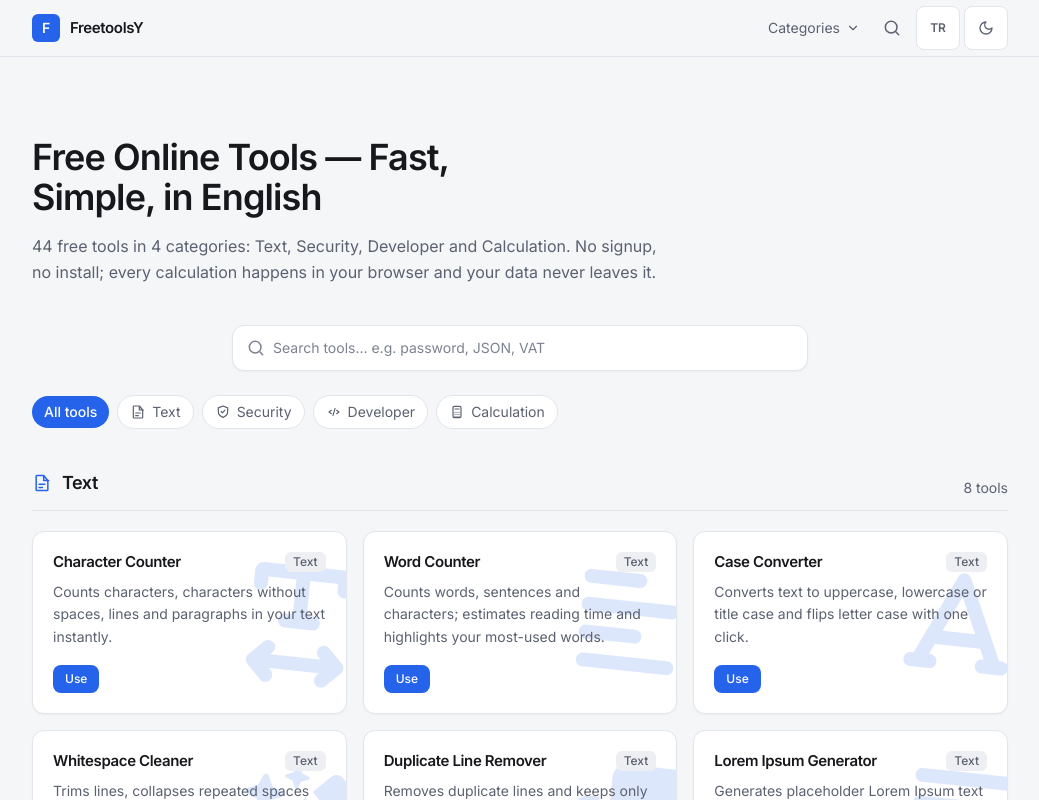
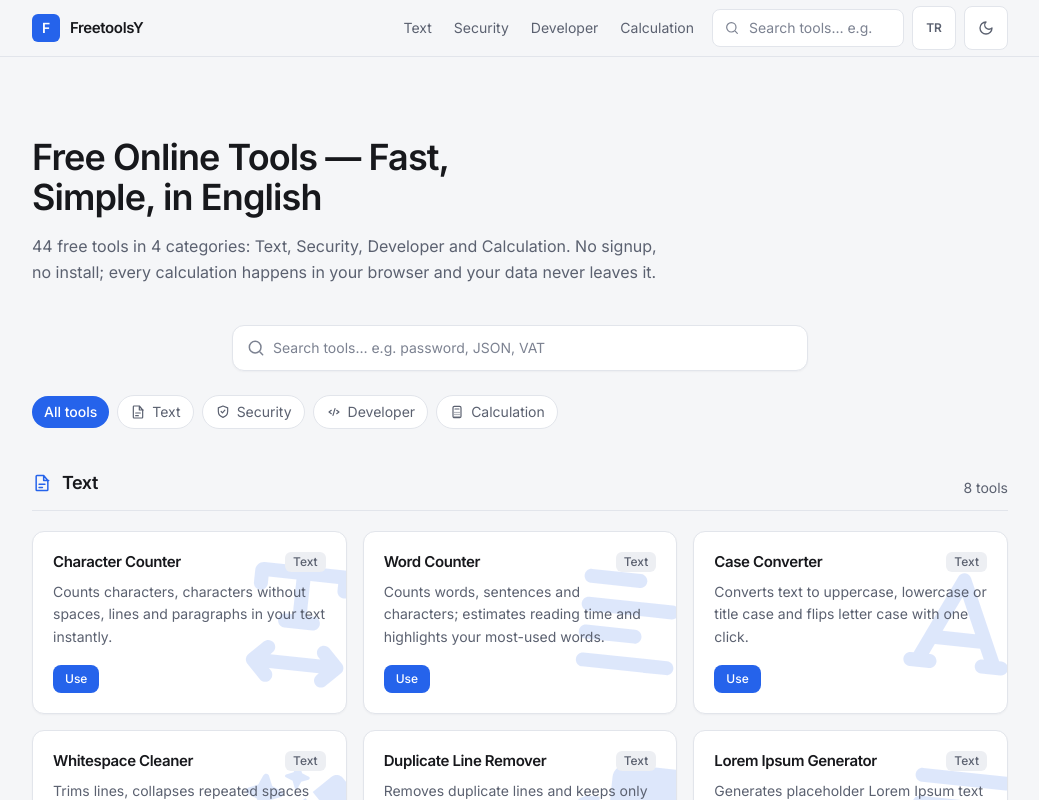
Before and after one commit to 4min-prog/freetoolsy, a Next.js app: page /en in a window 1280 px wide. Shown: the top 800 px of the page, without its empty margins (120-1159 px from the left). Built offline with nearby package versions, Linux system fonts and the light colour scheme.

Commit message:
Guncelle: nav'a arama cubugu (SearchBox, bagimliliksiz; Enter ile ?q= taşinir) ve kategori metin linkleri geri; mobilde icon+acilir arama paneli

```diff
--- a/components/Header.tsx
+++ b/components/Header.tsx
@@ -1,17 +1,18 @@
 "use client";
 
 import { useEffect, useRef, useState } from "react";
-import { Link, useRouter } from "@/i18n/navigation";
+import { Link } from "@/i18n/navigation";
 import { useTranslations } from "next-intl";
 import ThemeToggle from "./ThemeToggle";
 import LocaleSwitcher from "./LocaleSwitcher";
 import CategoryIcon from "./CategoryIcon";
+import SearchBox from "./SearchBox";
 import { categories } from "@/data/tools";
 
 export default function Header() {
   const [open, setOpen] = useState(false);
+  const [mobileSearchOpen, setMobileSearchOpen] = useState(false);
   const headerRef = useRef<HTMLElement>(null);
-  const router = useRouter();
   const t = useTranslations("Header");
   const tc = useTranslations("Categories");
 
@@ -22,10 +23,14 @@ export default function Header() {
         !headerRef.current.contains(event.target as Node)
       ) {
         setOpen(false);
+        setMobileSearchOpen(false);
       }
     }
     function onKeyDown(event: KeyboardEvent) {
-      if (event.key === "Escape") setOpen(false);
+      if (event.key === "Escape") {
+        setOpen(false);
+        setMobileSearchOpen(false);
+      }
     }
     document.addEventListener("pointerdown", onPointerDown);
     document.addEventListener("keydown", onKeyDown);
@@ -34,20 +39,6 @@ export default function Header() {
       document.removeEventListener("keydown", onKeyDown);
     };
   }, []);
-
-  function focusSearch() {
-    const el = document.getElementById("arac-ara");
-    if (el) {
-      el.scrollIntoView({ behavior: "smooth", block: "center" });
-      (el as HTMLInputElement).focus();
-      return;
-    }
-    router.push("/");
-    setTimeout(() => {
-      const target = document.getElementById("arac-ara");
-      (target as HTMLInputElement | null)?.focus();
-    }, 400);
-  }
 
   return (
     <header ref={headerRef} className="sticky top-0 z-50 border-b border-border bg-bg">
@@ -64,8 +55,46 @@ export default function Header() {
           </span>
         </Link>
 
-        <nav className="ml-auto flex items-center gap-1">
-          <div className="relative">
+        <nav className="ml-auto flex items-center gap-1 md:gap-2">
+          <div className="hidden lg:flex items-center gap-0.5">
+            {categories.map((category) => (
+              <Link
+                key={category.id}
+                href={`/#${category.id}`}
+                className="rounded-md px-2.5 py-1.5 text-sm text-muted transition-colors hover:text-text"
+              >
+                {tc(category.id)}
+              </Link>
+            ))}
+          </div>
+
+          <div className="relative hidden md:block w-36 xl:w-48">
+            <SearchBox placeholder={t("searchPlaceholder")} />
+          </div>
+
+          <button
+            type="button"
+            onClick={() => setMobileSearchOpen((value) => !value)}
+            aria-label={t("searchLabel")}
+            aria-expanded={mobileSearchOpen}
+            className="rounded-md p-2.5 text-muted transition-colors hover:text-text md:hidden"
+          >
+            <svg
+              viewBox="0 0 24 24"
+              fill="none"
+              stroke="currentColor"
+              strokeWidth="1.8"
+              strokeLinecap="round"
+              strokeLinejoin="round"
+              aria-hidden="true"
+              className="h-5 w-5"
+            >
+              <circle cx="11" cy="11" r="7" />
+              <path d="M20 20l-3.2-3.2" />
+            </svg>
+          </button>
+
+          <div className="relative lg:hidden">
             <button
               type="button"
               onClick={() => setOpen((value) => !value)}
@@ -113,31 +142,21 @@ export default function Header() {
             )}
           </div>
 
-          <button
-            type="button"
-            onClick={focusSearch}
-            aria-label={t("searchLabel")}
-            className="rounded-md p-2.5 text-muted transition-colors hover:text-text"
-          >
-            <svg
-              viewBox="0 0 24 24"
-              fill="none"
-              stroke="currentColor"
-              strokeWidth="1.8"
-              strokeLinecap="round"
-              strokeLinejoin="round"
-              aria-hidden="true"
-              className="h-5 w-5"
-            >
-              <circle cx="11" cy="11" r="7" />
-              <path d="M20 20l-3.2-3.2" />
-            </svg>
-          </button>
-
           <LocaleSwitcher />
           <ThemeToggle />
         </nav>
       </div>
+
+      {mobileSearchOpen && (
+        <div className="border-t border-border px-4 py-3 sm:px-6 md:hidden">
+          <SearchBox
+            autoFocus
+            placeholder={t("searchPlaceholder")}
+            onDone={() => setMobileSearchOpen(false)}
+            onEsc={() => setMobileSearchOpen(false)}
+          />
+        </div>
+      )}
     </header>
   );
 }
--- /dev/null
+++ b/components/SearchBox.tsx
@@ -0,0 +1,57 @@
+"use client";
+
+import { useState } from "react";
+import { useRouter } from "@/i18n/navigation";
+
+export default function SearchBox({
+  placeholder,
+  autoFocus,
+  onDone,
+  onEsc,
+}: {
+  placeholder: string;
+  autoFocus?: boolean;
+  onDone?: () => void;
+  onEsc?: () => void;
+}) {
+  const [q, setQ] = useState("");
+  const router = useRouter();
+
+  function submit() {
+    const query = q.trim();
+    if (!query) return;
+    onDone?.();
+    router.push(`/?q=${encodeURIComponent(query)}`);
+  }
+
+  return (
+    <div className="relative">
+      <svg
+        viewBox="0 0 24 24"
+        fill="none"
+        stroke="currentColor"
+        strokeWidth="1.8"
+        strokeLinecap="round"
+        strokeLinejoin="round"
+        aria-hidden="true"
+        className="pointer-events-none absolute left-3 top-1/2 h-4 w-4 -translate-y-1/2 text-faint"
+      >
+        <circle cx="11" cy="11" r="7" />
+        <path d="M20 20l-3.2-3.2" />
+      </svg>
+      <input
+        type="search"
+        value={q}
+        autoFocus={autoFocus}
+        onChange={(event) => setQ(event.target.value)}
+        onKeyDown={(event) => {
+          if (event.key === "Enter") submit();
+          if (event.key === "Escape") onEsc?.();
+        }}
+        placeholder={placeholder}
+        aria-label={placeholder}
+        className="w-full rounded-lg border border-border bg-surface py-2 pl-9 pr-3 text-sm text-text placeholder:text-faint transition-colors focus:border-accent focus:outline-none focus:ring-2 focus:ring-accent/30"
+      />
+    </div>
+  );
+}
--- a/components/ToolExplorer.tsx
+++ b/components/ToolExplorer.tsx
@@ -33,6 +33,18 @@ export default function ToolExplorer() {
     window.addEventListener("hashchange", readHash);
     return () => window.removeEventListener("hashchange", readHash);
     // eslint-disable-next-line react-hooks/exhaustive-deps
+  }, []);
+
+  useEffect(() => {
+    const params = new URLSearchParams(window.location.search);
+    const q = params.get("q");
+    if (q) {
+      setQuery(q);
+      requestAnimationFrame(() => {
+        searchRef.current?.scrollIntoView({ behavior: "smooth", block: "center" });
+        searchRef.current?.focus();
+      });
+    }
   }, []);
 
   const normalized = query.toLocaleLowerCase().trim();
```
Also changed, not shown: messages/en.json, messages/tr.json.
